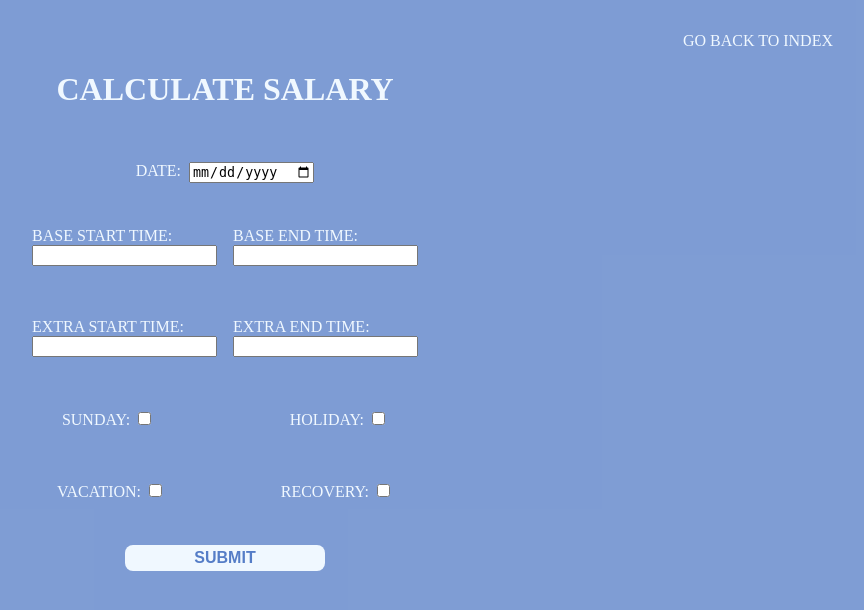
After one commit to Siddo6/salary_calculation_app, a Django app: template calculations/templates/calculations/edit-salary.html in a window 1280 px wide. The commit adds this page. Shown: the top 610 px of the page, without its empty margins (415-1279 px from the left). Run offline with Django 5.2, Linux system fonts and the light colour scheme; the template is opened without the code that fills it: values that come from a table or form of the project are taken from there, others are empty.

Commit message:
modified:   calculations/forms.py 	new file:   calculations/management/__init__.py 	new file:   calculations/management/commands/__init__.py 	new file:   calculations/management/commands/update_salaries.py 	new file:   calculations/migrations/0005_alter_salary_options.py 	new file:   calculations/migrations/0006_alter_salary_base_end_time_and_more.py 	new file:   calculations/migrations/0007_alter_salary_day.py 	new file:   calculations/migrations/0008_alter_salary_day.py 	modified:   calculations/models.py 	deleted:    calculations/templates/calculations/display-salary-data.html 	new file:   calculations/templates/calculations/edit-salary.html 	modified:   calculations/templates/calculations/monthly_view.html 	modified:   calculations/urls.py 	modified:   calculations/views.py 	modified:   core/templates/core/index.html 	modified:   core/views.py

```diff
--- a/calculations/forms.py
+++ b/calculations/forms.py
@@ -1,28 +1,14 @@
 from django import forms
 from .models import Salary
+from django.core.exceptions import ValidationError
 
-class WorkHoursForm(forms.Form):
-    day = forms.DateField(required=True, label='Date', widget=forms.DateInput(attrs={'type': 'date'}))
-    base_start_time = forms.IntegerField(
-        label='Base Start Time',
-        required=False
-    )
-    base_end_time = forms.IntegerField(
-        label='Base End Time',
-        required=False
-    )
-    extra_start_time = forms.IntegerField(
-        label='Extra Start Time',
-        required=False
-    )
-    extra_end_time = forms.IntegerField(
-        label='Extra End Time',
-        required=False
-    )
-    sunday = forms.BooleanField(required=False, label='Sunday')
-    festivita = forms.BooleanField(required=False, label='Holiday')
-    ferie = forms.BooleanField(required=False, label='Vacation')
-    recupero = forms.BooleanField(required=False, label='Recovery')
+class WorkHoursForm(forms.ModelForm):
+    class Meta:
+        model = Salary
+        fields = ['day', 'base_start_time', 'base_end_time', 'extra_start_time', 'extra_end_time', 'sunday', 'festivita', 'ferie', 'recupero']
+        widgets = {
+            'day': forms.DateInput(attrs={'type': 'date'}),
+        }
 
     def clean(self):
         cleaned_data = super().clean()
@@ -41,12 +27,6 @@ class WorkHoursForm(forms.Form):
             extra_times_provided = extra_start_time is not None and extra_end_time is not None
             if not (base_times_provided or extra_times_provided):
                 raise forms.ValidationError("At least one of Base start/end time or Extra start/end time is required when vacation or recovery is not chosen.")
-
-        # Check if data already exists for the given day
-        if day:
-            existing_salary = Salary.objects.filter(day=day).exists()
-            if existing_salary:
-                raise forms.ValidationError(f"Data already exists for {day}. Please choose a different day.")
 
         return cleaned_data
 
--- a/calculations/models.py
+++ b/calculations/models.py
@@ -11,10 +11,10 @@ class Salary (models.Model):
     recupero = models.BooleanField(default=False)
     daily_pay=  models.DecimalField(max_digits=10, decimal_places=2)
     day = models.DateField(unique=True)
-    base_start_time=  models.DecimalField(max_digits=10, decimal_places=2, null=True, blank=True)
-    base_end_time=  models.DecimalField(max_digits=10, decimal_places=2, null=True, blank=True)
-    extra_start_time=  models.DecimalField(max_digits=10, decimal_places=2, null=True, blank=True)
-    extra_end_time=  models.DecimalField(max_digits=10, decimal_places=2, null=True, blank=True)
+    base_start_time=  models.IntegerField(null=True, blank=True)
+    base_end_time=   models.IntegerField(null=True, blank=True)
+    extra_start_time=   models.IntegerField(null=True, blank=True)
+    extra_end_time=   models.IntegerField(null=True, blank=True)
 
     def __str__(self):
          return f"Salary for {self.day}"
--- /dev/null
+++ b/calculations/templates/calculations/edit-salary.html
@@ -0,0 +1,158 @@
+{% extends 'core/base.html' %}
+
+{% block content %}
+<style>
+    .container{
+        width: 100%;
+        display: flex;
+        flex-direction: column;
+        justify-content: center;
+        align-items: center;
+    }
+
+    .form{
+        color: aliceblue;
+        text-transform: uppercase;
+        display: flex;
+        flex-direction: column;
+        justify-content: center;
+        padding-top: 2rem;
+    }
+
+    .title{
+        color: aliceblue;
+        text-transform: uppercase;
+        display: flex;
+        justify-content: center;
+    }
+    .error{
+        color: rgb(195, 31, 31);
+        text-transform: uppercase;
+        display: flex;
+        flex-direction: column;
+        justify-content: center;
+        align-items: center;
+        font-size: 16px;
+    }
+
+    .back{
+        color: aliceblue;
+        text-transform: uppercase;
+        display: flex;
+        justify-content: right;
+        padding-top: 2rem;
+        padding-right: 2rem;
+    }
+
+    a{
+        text-decoration: none;
+        color: aliceblue;
+    }
+
+    .button{
+        width: 200px;
+        background-color: aliceblue;
+        color: rgb(85, 125, 199);
+        font-weight: 700;
+        font-size: 1rem;
+        height: 1.6rem;
+        border: none;
+        border-radius: 8px;
+        display: block;
+        margin: 0 auto;
+    }
+    .base{
+        display: flex;
+        align-items: center;
+    }
+
+    .base2{
+        display: flex;
+        align-items: center;
+        justify-content: space-around;
+    }
+
+    .item{
+        display: block;
+        padding: 8px;
+    }
+
+    .date{
+        display: flex;
+        justify-content: center;
+        gap: 8px;
+    }
+</style>
+<div class="back"><a href="{% url 'index' %}">Go back to Index</a></div>
+{% if form.errors %}
+<div class="error">
+    <p>Please correct the following errors:</p>
+    <div>
+        {% for field, error_list in form.errors.items %}
+            {% for error in error_list %}
+                <div>{{ error }}</div>
+            {% endfor %}
+        {% endfor %}
+    </div>
+</div>
+{% endif %}
+<div class="container">
+<h1 class="title">Calculate Salary</h1>
+<form method="post" class="form">
+    {% csrf_token %}
+    <div class="date">
+    <label for="id_day">Date: </label>
+    {{ form.day }}</div>
+    <br><br>
+    <div class="base">
+        <div class="item">
+            <label for="id_base_start_time">Base Start Time:</label><br>
+            {{ form.base_start_time }}
+        </div>
+    <br><br>
+        <div class="item">
+            <label for="id_base_end_time">Base End Time:</label><br>
+            {{ form.base_end_time }}
+        </div>
+    </div>
+    <br><br>
+    <div class="base">
+        <div class="item">
+            <label for="id_extra_start_time">Extra Start Time:</label><br>
+            {{ form.extra_start_time }}
+        </div>
+    <br><br>
+    <div class="item">
+        <label for="id_extra_end_time">Extra End Time:</label><br>
+        {{ form.extra_end_time }}
+    </div>
+    </div>
+    <br><br>
+
+    <div class="base2">
+        <div class="item">
+        <label for="id_sunday">Sunday:</label>
+        {{ form.sunday }}</div>
+        <br><br>
+        <div class="item">
+        <label for="id_festivita">Holiday:</label>
+        {{ form.festivita }}</div>
+    </div>
+    <br><br>
+    <div class="base2">
+        <div class="item">
+            <label for="id_ferie">Vacation:</label>
+            {{ form.ferie }}
+        </div>
+    <br><br>
+        <div class="item">
+            <label for="id_recupero">Recovery:</label>
+            {{ form.recupero }}
+        </div>
+    </div>
+    <br><br>
+
+    <button type="submit" class="button">SUBMIT</button>
+</form>
+</div>
+{% endblock %}
--- a/calculations/urls.py
+++ b/calculations/urls.py
@@ -3,7 +3,7 @@ from . import views
 
 urlpatterns = [
     path('form', views.calculate_salary, name='daily-form'),
-    path('display-salary-data/', views.display_salary_data, name='display-salary-data'),
     path('select_datas/', views.select_datas, name='select_datas'),
     path('monthly_view/<int:year>/<int:month>/', views.monthly_view, name='monthly_view'),
+    path('edit/<int:pk>/', views.edit_salary, name='edit-salary'),
 ]
--- a/core/templates/core/index.html
+++ b/core/templates/core/index.html
@@ -20,7 +20,7 @@
     <a href="{% url 'daily-form' %}">Go to Calculate Salary Form</a>
 </div>
 <div class="link-div">
-    <a href="{% url 'display-salary-data'  %}">Display Salary Data for Current Month</a>
+    <a href="{% url 'monthly_view' year=current_year month=current_month %}">Display Salary Data for Current Month</a>
 </div>
 <div class="link-div">
 <a href="{% url 'select_datas' %}" >SHIH TE DHENAT PER MUAJT E KALUAR</a>
```
Also changed, not shown: calculations/management/commands/update_salaries.py (added, +68 -0 lines), calculations/templates/calculations/display-salary-data.html (deleted, +0 -122 lines), calculations/templates/calculations/monthly_view.html (+59 -15 lines), calculations/views.py (+68 -42 lines), core/views.py (+9 -2 lines), calculations/management/__init__.py (added), calculations/management/commands/__init__.py (added), calculations/migrations/0005_alter_salary_options.py (added), calculations/migrations/0006_alter_salary_base_end_time_and_more.py (added), calculations/migrations/0007_alter_salary_day.py (added), calculations/migrations/0008_alter_salary_day.py (added).
